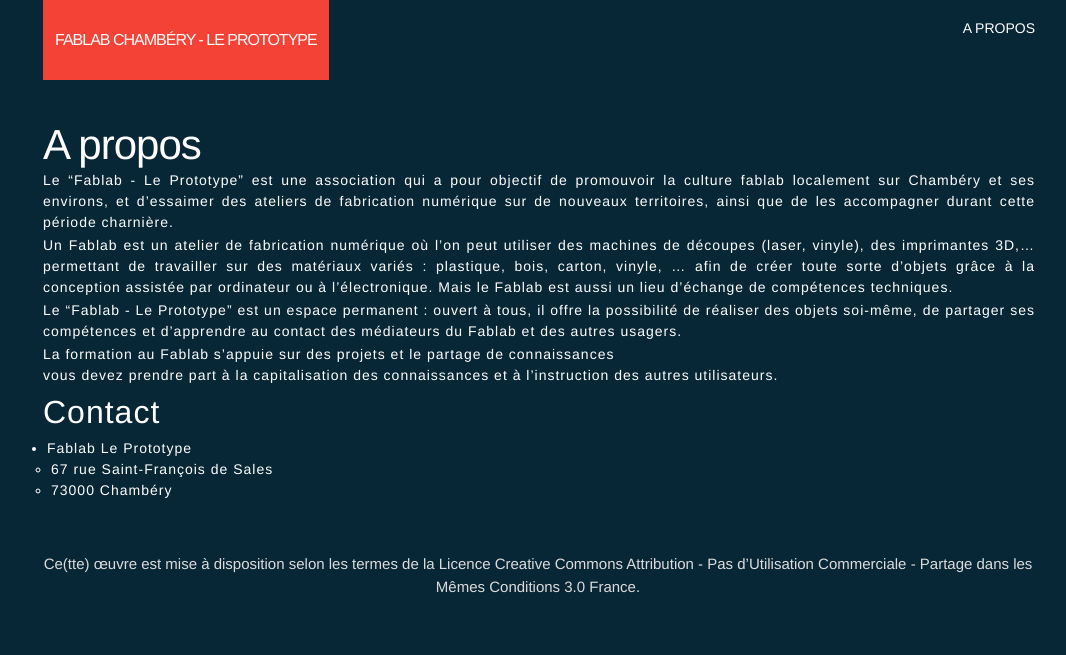
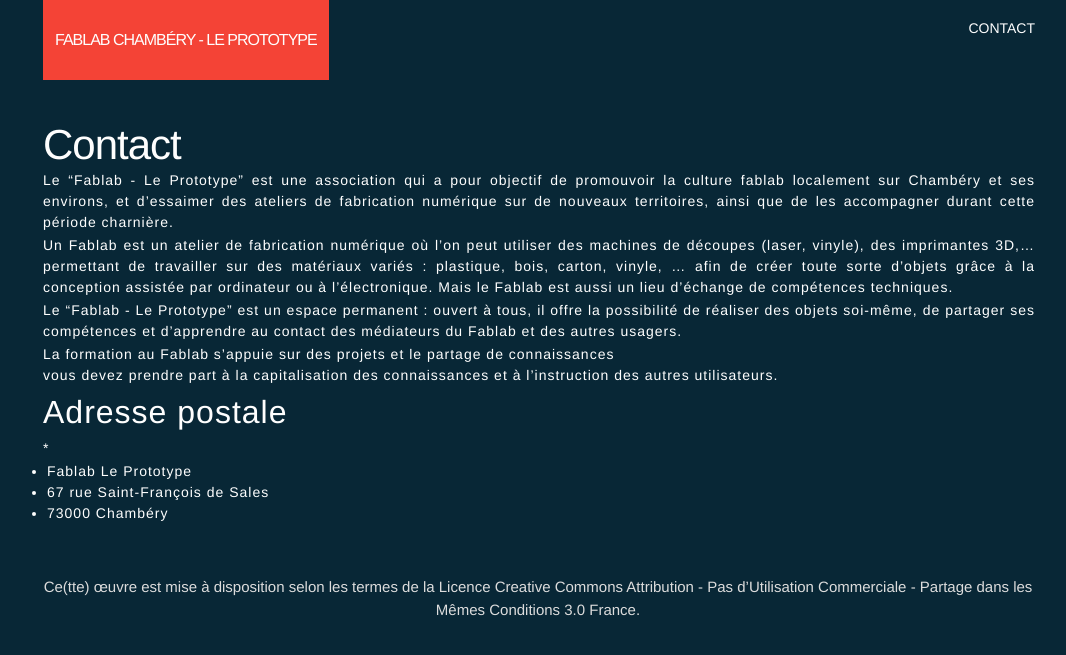
Before and after one commit to fablab-leprototype/fablab-leprototype.github.io, a Jekyll site: the page built from about.md, in a window 1280 px wide. Shown: the top 655 px of the page, without its empty margins (101-1167 px from the left). Built offline with Jekyll 4.4.1, drawn with Linux system fonts in a browser that asks for light colours.

Commit message:
Contact
titre

```diff
--- a/about.md
+++ b/about.md
@@ -1,6 +1,6 @@
 ---
 layout: page
-title: A propos
+title: Contact
 permalink: /about/
 ---
 
@@ -24,7 +24,8 @@
 : vous devez prendre part à la capitalisation des connaissances et à
 l’instruction des autres utilisateurs.
 
-## Contact
-* Fablab Le Prototype
+## Adresse postale
+*
+  * Fablab Le Prototype
   * 67 rue Saint-François de Sales
   * 73000 Chambéry
```
